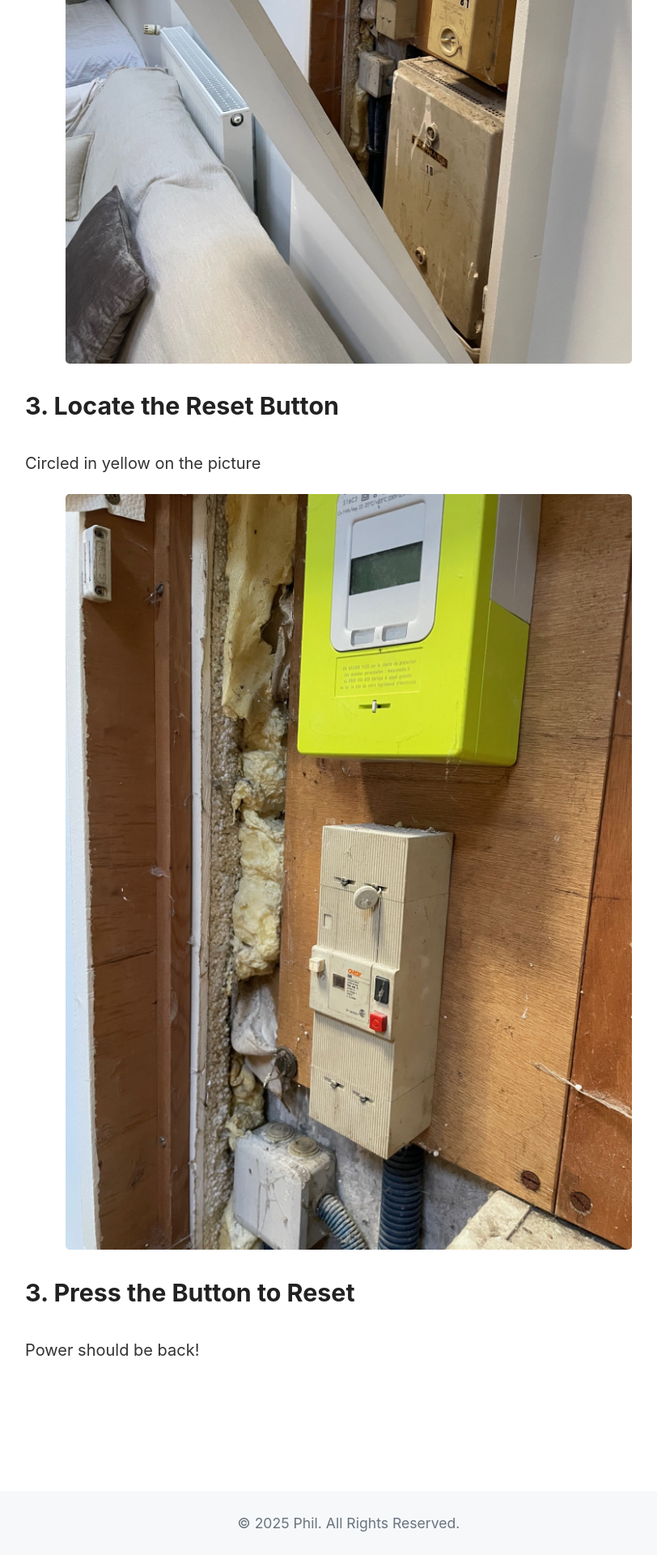
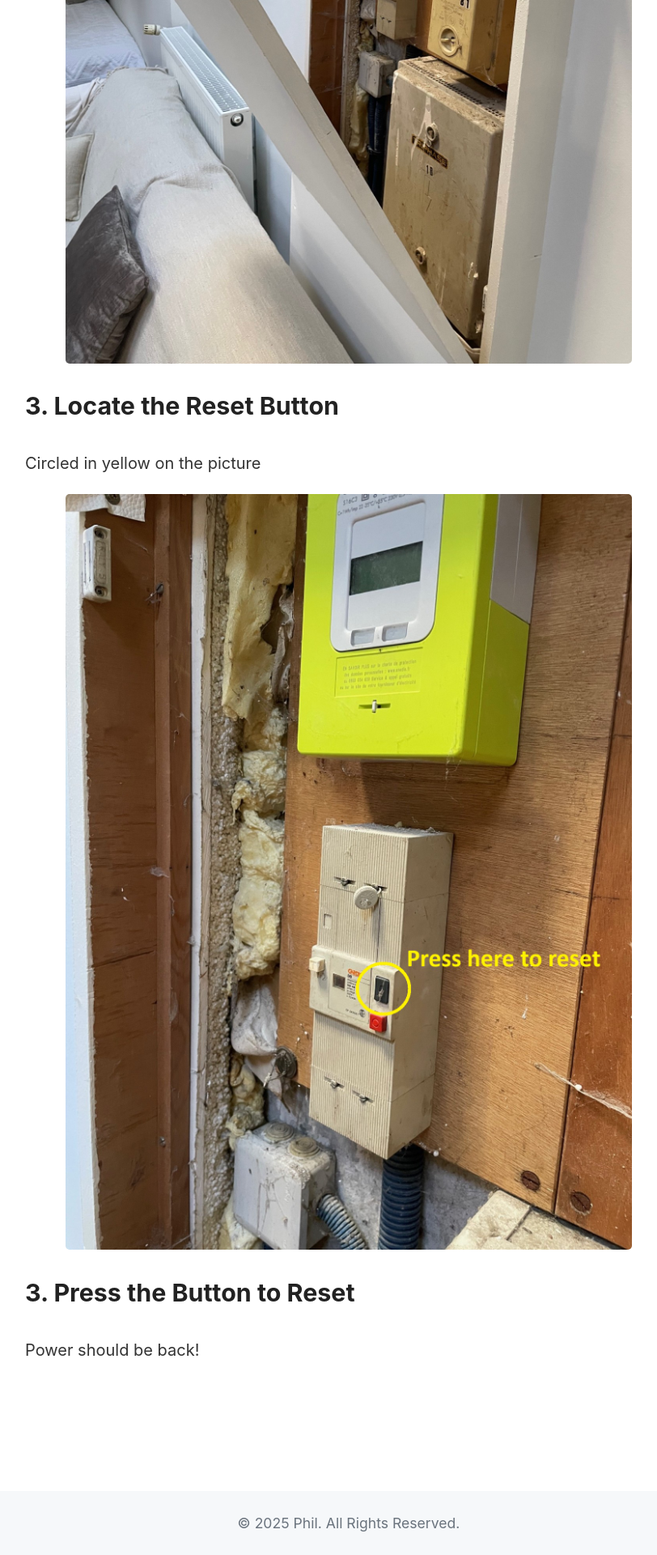
Before and after one commit to PhilAlain/tac, a Jekyll site: the page elec.html, which Jekyll copies as it is, in a window 1280 px wide. Shown: the part 3301-5221 px from the top of the page at 81% size, without its empty margins (209-1021 px from the left). Built offline with Jekyll 4.4.1, drawn with Linux system fonts in a browser that asks for light colours.

Commit message:
Update elec.html

```diff
--- a/elec.html
+++ b/elec.html
@@ -66,7 +66,7 @@
         <h2>3. Locate the Reset Button</h2>
         <p>Circled in yellow on the picture</p>
 
-        <img src="assets/img/elec_5.jpg" alt="Reset button">
+        <img src="assets/img/elec_6.jpg" alt="Reset button">
 
         <h2>3. Press the Button to Reset</h2>
         <p>Power should be back!</p>
```
